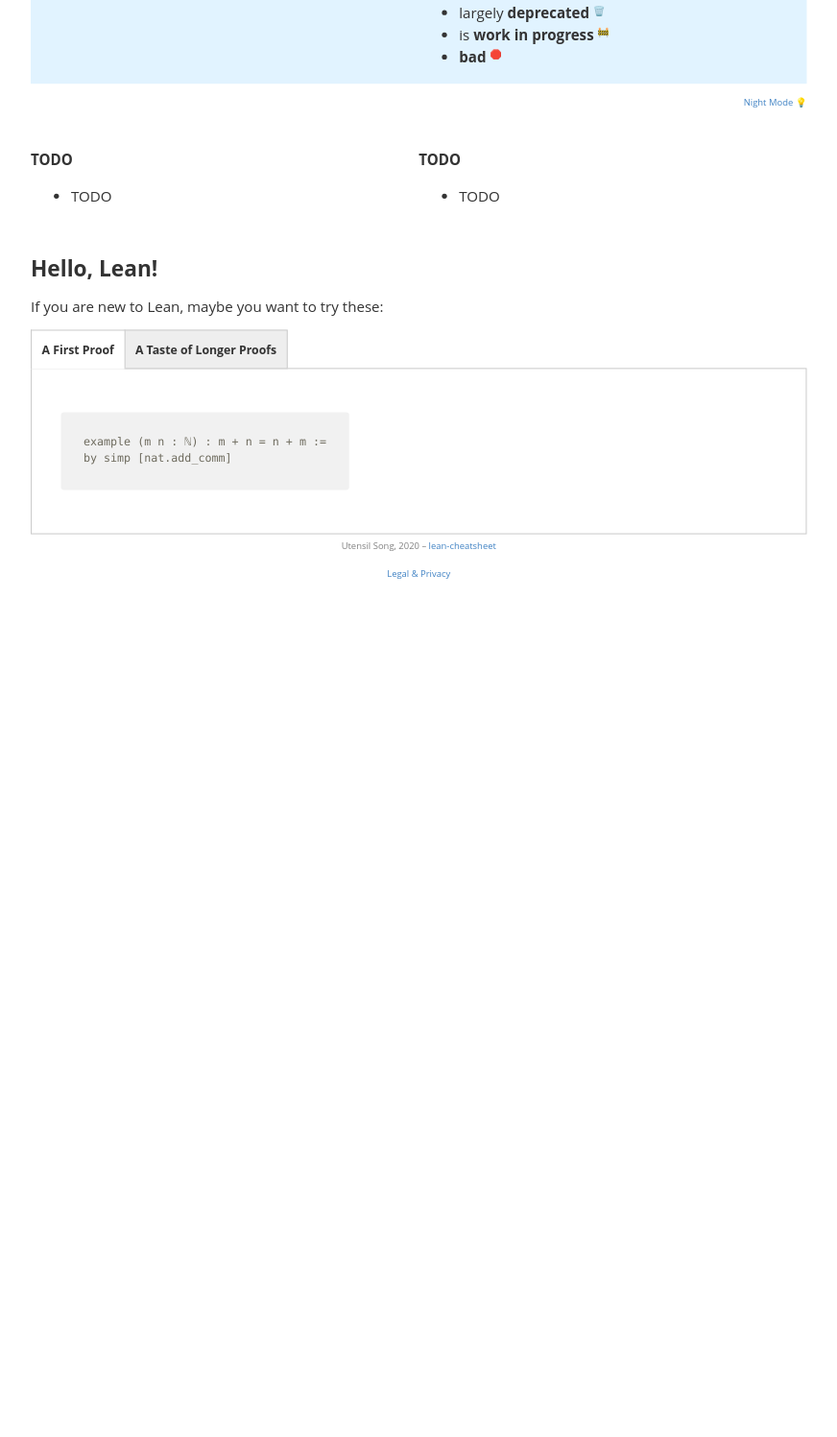
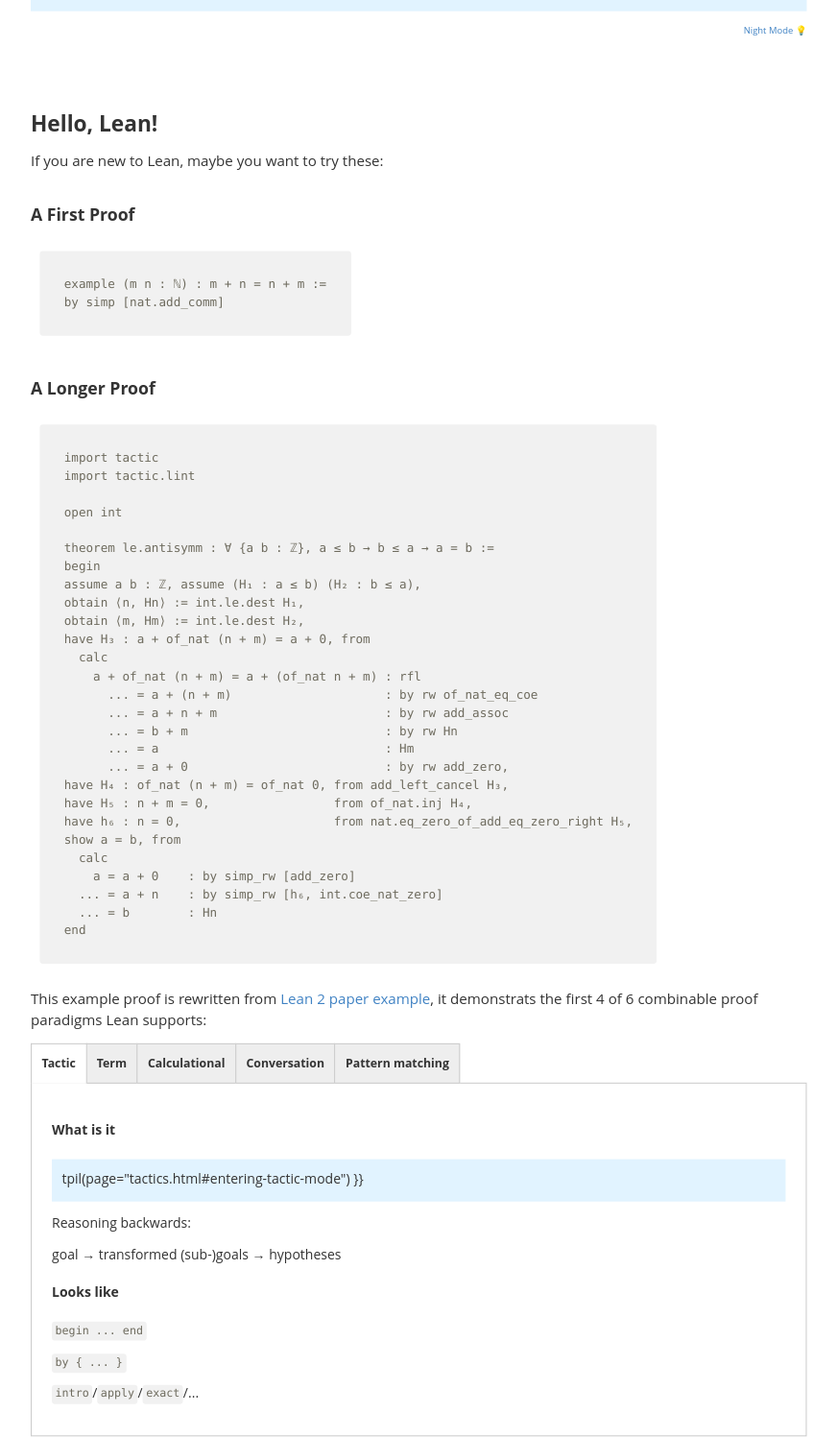
Before and after one commit to utensil/lean-cheatsheet, a plain HTML site: page index.html in a window 1280 px wide. Shown: the part 389-1886 px from the top of the page at 96% size, without its empty margins (223-1095 px from the left). Before the commit the page ends 1022 px from the top, so only its background shows below. Drawn offline with Linux system fonts and the light colour scheme; a script that the page names is missing; a small style sheet from the web is missing; a web font is replaced by a local one.

Commit message:
Deploying to gh-pages from  @ 818a285125ffea6a376c17b5829c850e921402fd 🚀

```diff
--- a/index.html
+++ b/index.html
@@ -30,7 +30,7 @@
             <div class="book-content">
                 <h1></h1>
                 <div class="title">Lean Prover Cheat Sheet</div>
-<div class="subtitle"><span id="subtitle"">20.06.2020</span></div>
+<div class="subtitle"><span id="subtitle"">25.07.2020</span></div>
 <blockquote>
 <div class="toc">
 <div class="column">
@@ -49,15 +49,14 @@
 <ul>
 <li><strong>The Lean Reference Manual</strong> <a href="https://leanprover.github.io/reference/"><sup class="expert">REF</sup></a></li>
 <li><strong>Mathlib Docs</strong> <a href="https://leanprover-community.github.io/mathlib_docs/find/nat"><sup class="mid">docs</sup></a></li>
-<li><strong>Tactic</strong> <a href="https://leanprover-community.github.io/mathlib_docs/tactics.html#std"><sup class="mid">tactic</sup></a></li>
+<li><strong>Tactic</strong> <a href="https://leanprover-community.github.io/mathlib_docs/tactics.html#assume"><sup class="mid">tactic</sup></a></li>
 <li><strong>Source</strong> <a href="https://leanprover-community.github.io/mathlib_docs/find/nat/src"><sup class="mid">src</sup></a></li>
 </ul>
-<p>Uses these symbols:</p>
-<ul>
-<li>largely <strong>deprecated</strong> <sup>🗑️</sup></li>
-<li>is <strong>work in progress</strong> <sup>🚧</sup></li>
-<li><strong>bad</strong> <sup>🛑</sup></li>
-</ul>
+<!-- Uses these symbols:
+
+- largely **deprecated** <sup>🗑️</sup>
+- is **work in progress** <sup>🚧</sup>
+- **bad** <sup>🛑</sup> -->
 </div>
 </div>
 </blockquote>
@@ -67,70 +66,141 @@
 <div class="noprint">
 <div class="toc">
 <div class="column">
-<p><strong>TODO</strong></p>
-<ul>
-<li>TODO</li>
-</ul>
+<!-- **TODO**
+
+- TODO -->
 </div>
 <div class="column">
-<p><strong>TODO</strong></p>
-<ul>
-<li>TODO</li>
-</ul>
+<!-- **TODO**
+
+- TODO -->
 </div>
 </div>
 </div>
 <h2 id="hello-lean">Hello, Lean!</h2>
 <p>If you are new to Lean, maybe you want to try these:</p>
+<h3 id="a-first-proof">A First Proof</h3>
+<pre><code>example (m n : ℕ) : m + n = n + m :=
+by simp [nat.add_comm]
+</code></pre>
+<h3 id="a-longer-proof">A Longer Proof</h3>
+<pre><code>import tactic
+import tactic.lint
+
+open int
+
+theorem le.antisymm : ∀ {a b : ℤ}, a ≤ b → b ≤ a → a = b :=
+begin
+assume a b : ℤ, assume (H₁ : a ≤ b) (H₂ : b ≤ a),
+obtain ⟨n, Hn⟩ := int.le.dest H₁,
+obtain ⟨m, Hm⟩ := int.le.dest H₂,
+have H₃ : a + of_nat (n + m) = a + 0, from
+  calc
+    a + of_nat (n + m) = a + (of_nat n + m) : rfl
+      ... = a + (n + m)                     : by rw of_nat_eq_coe
+      ... = a + n + m                       : by rw add_assoc
+      ... = b + m                           : by rw Hn
+      ... = a                               : Hm
+      ... = a + 0                           : by rw add_zero,
+have H₄ : of_nat (n + m) = of_nat 0, from add_left_cancel H₃,
+have H₅ : n + m = 0,                 from of_nat.inj H₄,
+have h₆ : n = 0,                     from nat.eq_zero_of_add_eq_zero_right H₅,
+show a = b, from
+  calc
+    a = a + 0    : by simp_rw [add_zero]
+  ... = a + n    : by simp_rw [h₆, int.coe_nat_zero]
+  ... = b        : Hn
+end
+</code></pre>
+<p>This example proof is rewritten from <a href="https://github.com/leanprover/lean2/blob/master/library/data/int/order.lean#L112">Lean 2 paper example</a>, it demonstrats the first 4 of 6 combinable proof paradigms Lean supports:</p>
 <div class="tabs">
 <!-- NEW TAB -->
 <div class="tab">
 <input class="tab-radio" type="radio" id="tab-hello-1" name="tab-hello" checked>
-<label class="tab-label" for="tab-hello-1"><b>A First Proof</b></label>
+<label class="tab-label" for="tab-hello-1"><b>Tactic</b></label>
 <div class="tab-panel">
 <div class="tab-content">
-<pre><code>example (m n : ℕ) : m + n = n + m :=
-by simp [nat.add_comm]
+<h4 id="what-is-it">What is it</h4>
+<blockquote>
+<p>tpil(page=&quot;tactics.html#entering-tactic-mode&quot;) }}</p>
+</blockquote>
+<p>Reasoning backwards:</p>
+<p>goal → transformed (sub-)goals → hypotheses</p>
+<h4 id="looks-like">Looks like</h4>
+<p><code>begin ... end</code></p>
+<p><code>by { ... }</code></p>
+<p><code>intro</code>/<code>apply</code>/<code>exact</code>/...</p>
+</div></div></div>
+<!-- NEW TAB -->
+<div class="tab">
+<input class="tab-radio" type="radio" id="tab-hello-3" name="tab-hello">
+<label class="tab-label" for="tab-hello-3"><b>Term</b></label>
+<div class="tab-panel">
+<div class="tab-content">
+<h4 id="what-is-it-1">What is it</h4>
+<blockquote>
+<p>tpil(page=&quot;tactics.html#entering-tactic-mode&quot;) }}</p>
+</blockquote>
+<p>Reasoning concisely like lambda functions with the help of the type system.</p>
+<h4 id="looks-like-1">Looks like</h4>
+<p><code>λ x y, f $ g x y</code></p>
+</div></div></div>
+<!-- NEW TAB -->
+<div class="tab">
+<input class="tab-radio" type="radio" id="tab-hello-3" name="tab-hello">
+<label class="tab-label" for="tab-hello-3"><b>Calculational</b></label>
+<div class="tab-panel">
+<div class="tab-content">
+<blockquote>
+<p><a href="https://leanprover-community.github.io/extras/calc.html">calc</a> <a href="https://leanprover.github.io/theorem_proving_in_lean/quantifiers_and_equality.html#calculational-proofs"><sup class="entry">TPIL</sup></a></p>
+</blockquote>
+<h4 id="what-is-it-2">What is it</h4>
+<p>Reasoning like doing calculation with intermediate steps justified by a short proof</p>
+<h4 id="looks-like-2">Looks like</h4>
+<pre><code>calc a + b
+     = a + 0 + b : by tactic_proof
+  ...= a + (0 + b) : term_proof
+  ...≥ a : proof
 </code></pre>
 </div></div></div>
 <!-- NEW TAB -->
 <div class="tab">
 <input class="tab-radio" type="radio" id="tab-hello-3" name="tab-hello">
-<label class="tab-label" for="tab-hello-3"><b>A Taste of Longer Proofs</b></label>
+<label class="tab-label" for="tab-hello-3"><b>Conversation</b></label>
 <div class="tab-panel">
 <div class="tab-content">
-<pre><code>class has_dist (α : Type*) := (dist : α → α → ℝ)
-
-instance has_dist_metric_quot {α : Type u} [premetric_space α] : has_dist (metric_quot α) :=
-{
-  dist := quotient.lift₂ (λp q : α, dist p q)    /- Term        -/
-  begin
-    assume x y x' y' hxx' hyy',
-    have Hxx' : dist x  x' = 0 := hxx',          /- Structural  -/
-    have Hyy' : dist y  y' = 0 := hyy',
-    have A    : dist x  y  ≤ dist x' y' := calc  /- Calculation -/
-                dist x  y  ≤ dist x  x' + dist x' y   : premetric_space.dist_triangle _ _ _
-                       ... = dist x' y                : by simp [Hxx']  /- Tactic -/
-                       ... ≤ dist x' y' + dist y' y   : premetric_space.dist_triangle _ _ _
-                       ... = dist x' y'               : by simp [premetric_space.dist_comm, Hyy'],
-    have B    : dist x' y' ≤ dist x  y   := calc
-                dist x' y' ≤ dist x' x  + dist x y'   : premetric_space.dist_triangle _ _ _
-                       ... = dist x  y'               : by simp [premetric_space.dist_comm, Hxx']
-                       ... ≤ dist x  y  + dist y y'   : premetric_space.dist_triangle _ _ _
-                       ... = dist x  y                : by simp [Hyy'],
-    exact le_antisymm A B
-  end
-}
+<blockquote>
+<p><a href="https://leanprover-community.github.io/extras/conv.html">conv</a></p>
+</blockquote>
+<h4 id="what-is-it-3">What is it</h4>
+<p>Freely traverse in the lhs and rhs of hypotheses and goals, to manipulate them.</p>
+<h4 id="looks-like-3">Looks like</h4>
+<p><code>conv_lhs { ... }</code></p>
+<p><code>conv_rhs { ... }</code></p>
+<h4 id="example">Example</h4>
+<pre><code>example : 0 + 0 = 0 :=
+begin
+  conv_lhs {simp}
+end
 </code></pre>
-<p>This example proof is adapted from <a href="https://github.com/leanprover-community/mathlib/blob/master/src/topology/metric_space/premetric_space.lean">topology.metric_space.premetric_space in mathlib</a>, it demonstrats the first 4 of 6 combinable proof paradigms Lean supports:</p>
-<table><thead><tr><th>Paradigms</th><th>How is it like</th><th>When to use</th></tr></thead><tbody>
-<tr><td>Tactic</td><td>Reasoning backwards from the goal of the proof, keep transforming the goal until it boils down to the hypotheses</td><td>TODO</td></tr>
-<tr><td>Term</td><td>Reasoning like lambda functions with the help of the type system, very concise</td><td>TODO</td></tr>
-<tr><td>Structural</td><td>Reasonning forwards from the hypothesis, reaching some intermediate goals, eventually prove the final goal</td><td>TODO</td></tr>
-<tr><td>Calculation</td><td>Reasoning like doing calculation on paper with many intermediate steps (every step is justified by a short proof using other modes)</td><td>TODO</td></tr>
-<tr><td>Conversation</td><td>Freely traverse in the lhs and rhs of hypotheses and goals, to manipulate them</td><td>TODO</td></tr>
-<tr><td>Pattern matching</td><td>(a.k.a equation compiler ) Prove for each matched pattern, optionally recursively</td><td>good for inductive type and recursive functions</td></tr>
-</tbody></table>
+</div></div></div>
+<!-- NEW TAB -->
+<div class="tab">
+<input class="tab-radio" type="radio" id="tab-hello-3" name="tab-hello">
+<label class="tab-label" for="tab-hello-3"><b>Pattern matching</b></label>
+<div class="tab-panel">
+<div class="tab-content">
+<h4 id="what-is-it-4">What is it</h4>
+<p>(a.k.a equation compiler )</p>
+<p>Prove for each matched pattern, optionally recursively, good for inductive type and recursive functions.</p>
+<h4 id="looks-like-4">Looks like</h4>
+<p><code>| pattern := proof</code></p>
+<h4 id="example-1">Example</h4>
+<pre><code>lemma zero_le : ∀ (n : ℕ), 0 ≤ n
+| 0     := nat.le_refl 0
+| (n+1) := less_than_or_equal.step (zero_le n)
+</code></pre>
+</div></div></div>
 </div></div></div>
 </div>
 <footer>
```
